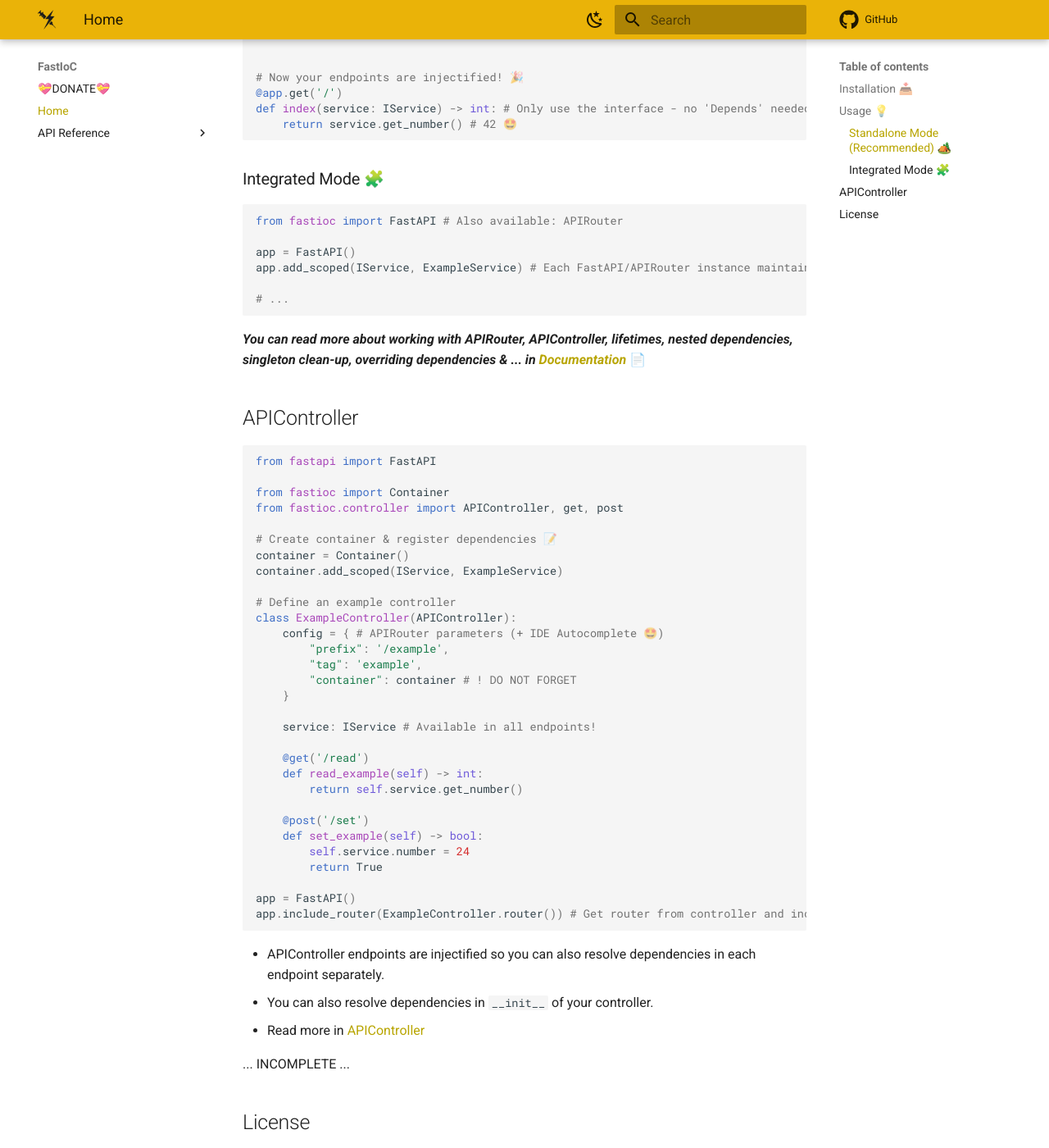
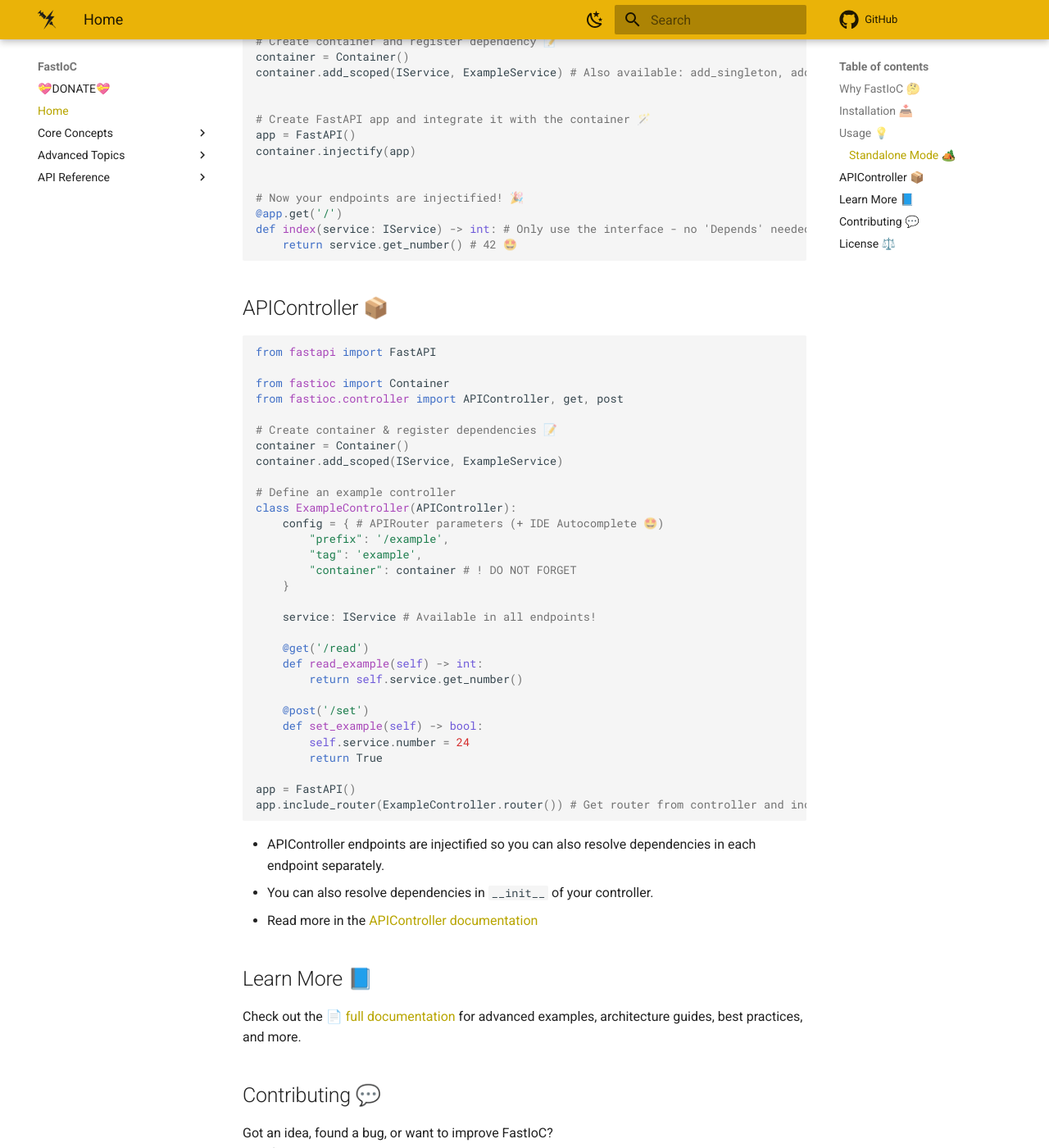
Before and after one commit to OpenMindAmir/FastIoC, an MkDocs documentation site: the page built from docs/index.md, in a window 1280 px wide and 1400 px high, scrolled down 1676 px. Shown: the whole window at 82% size. Built offline with MkDocs 1.6.1 and Material for MkDocs 9.7.7, drawn with Linux system fonts in a browser that asks for light colours; comment, search, counter and statistics services are not loaded; some of the changed text lies outside the part shown.

````diff
--- a/docs/index.md
+++ b/docs/index.md
@@ -4,9 +4,15 @@
 
 [![PyPI - Version](https://img.shields.io/pypi/v/fastioc?logo=python&logoColor=yellow&label=PyPI&color=darkgreen)](https://pypi.org/project/fastioc/)
 [![Documentation](https://img.shields.io/badge/Documentation-blue?style=flat&logo=readthedocs&logoColor=white)](https://openmindamir.github.io/FastIoC)
+[![License: MIT](https://img.shields.io/badge/License-MIT-yellow.svg)](LICENSE.md)
 [![Support](https://img.shields.io/badge/Support-violet?style=flat&logo=githubsponsors&logoColor=white&labelColor=black)](https://OpenMindAmir.ir/donate)
 
 ---
+
+### Why FastIoC 🤔
+
+FastIoC bridges the gap between Python’s dynamic nature and modern dependency injection patterns found in frameworks like .NET, Laravel, Spring Boot, and NestJS — with zero boilerplate and full FastAPI compatibility.
+
 
 **Features:**
 
@@ -24,7 +30,7 @@
 
 - 📦 Comes with the amazing **`APIController`** — the best class-based view (CBV) system ever seen in Python 🏆
 
-- 🔄 Two operation modes: standalone 🏕️ and integrated 🧩
+- 🔄 Two operation modes: **standalone** 🏕️ and **integrated** 🧩
 
 - 🔧 Comes with customizable hooks, detailed logs & ... 📊
 
@@ -58,7 +64,7 @@ class ExampleService(IService):
         return self.number
 ```
 
-### Standalone Mode (Recommended) 🏕️
+### Standalone Mode 🏕️
 
 ```python
 from fastapi import FastAPI
@@ -82,21 +88,7 @@ def index(service: IService) -> int: # Only use the interface - no 'Depends' nee
     return service.get_number() # 42 🤩
 ```
 
-### Integrated Mode 🧩
-
-```python
-from fastioc import FastAPI # Also available: APIRouter
-
-app = FastAPI()
-app.add_scoped(IService, ExampleService) # Each FastAPI/APIRouter instance maintains its own interal container (by default)
-
-# ...
-
-```
-
-***You can read more about working with APIRouter, APIController, lifetimes, nested dependencies, singleton clean-up, overriding dependencies & ... in [Documentation](https://openmindamir.github.io/FastIoC/)*** 📄
-
-## APIController
+## APIController 📦
 
 ```python
 from fastapi import FastAPI
@@ -133,9 +125,16 @@ app.include_router(ExampleController.router()) # Get router from controller and
 
 - APIController endpoints are injectified so you can also resolve dependencies in each endpoint separately.
 - You can also resolve dependencies in `__init__` of your controller.
-- Read more in [APIController](./controller.md)
+- Read more in the [APIController documentation](https://openmindamir.github.io/FastIoC/controller/)
 
-... INCOMPLETE ...
+## Learn More 📘
 
-## License
-This project is licensed under the MIT License — see the [LICENSE](./LICENSE.md) file for details.
+Check out the 📄 [full documentation](https://openmindamir.github.io/FastIoC/) for advanced examples, architecture guides, best practices, and more.
+
+## Contributing 💬
+
+Got an idea, found a bug, or want to improve FastIoC?
+Feel free to open an [issue](https://github.com/OpenMindAmir/FastIoC/issues) or submit a [pull request](https://github.com/OpenMindAmir/FastIoC/pulls) — contributions are always welcome 🤝
+
+## License ⚖️
+This project is licensed under the MIT License — see the [LICENSE](LICENSE.md) file for details.
--- a/mkdocs.yml
+++ b/mkdocs.yml
@@ -17,6 +17,7 @@ theme:
     - navigation.instant.preview
     - navigation.tracking
     - navigation.path
+    - navigation.footer
   palette:
     - scheme: default
       primary: yellow
@@ -49,6 +50,21 @@ plugins:
 nav:
   - 💝DONATE💝: https://OpenMindAmir.ir/donate
   - Home: index.md
+  - Core Concepts:
+    - Dependency Registeration: register.md
+    - Dependency Resolution: resolve.md
+    - Passive Dependencies: passive.md
+    - Dependency Lifetimes: lifetime.md
+    - Nested Dependencies: nested.md
+    - Dependency Overrides: override.md
+    - Dispose (Singleton Clean-up): dispose.md
+    - APIController: controller.md
+    - Integrated Mode: integrated.md
+  - Advanced Topics:
+    - Passing Data to Dependencies: data.md
+    - Project Structure at Scale: scale.md
+    - Hooks: hook.md
+    - Logging System: log.md
   - API Reference:
       - Container: reference/container.md
       - Integrations: reference/integrations.md
````
Also changed, not shown: README.md (+20 -21 lines), LICENSE.md (renamed from LICENCE.md), docs/LICENSE.md (renamed from docs/LICENCE.md).
